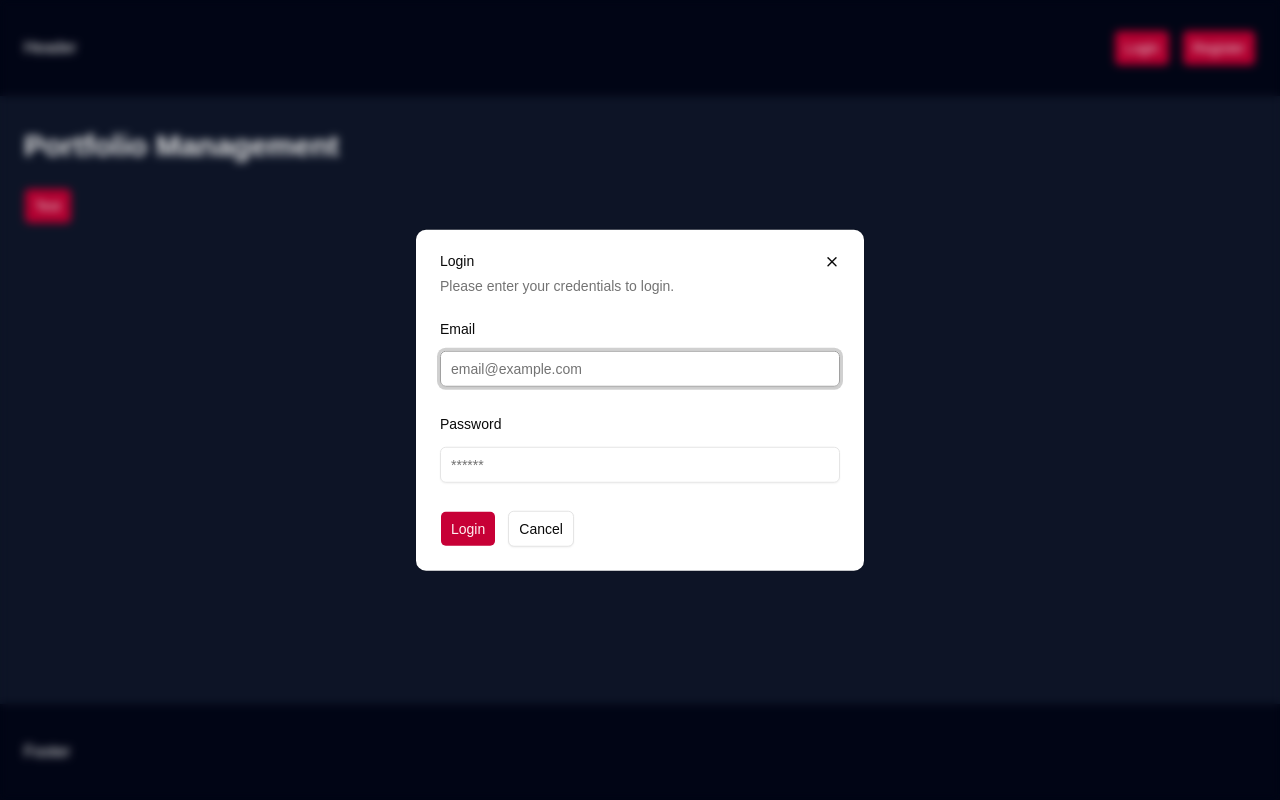
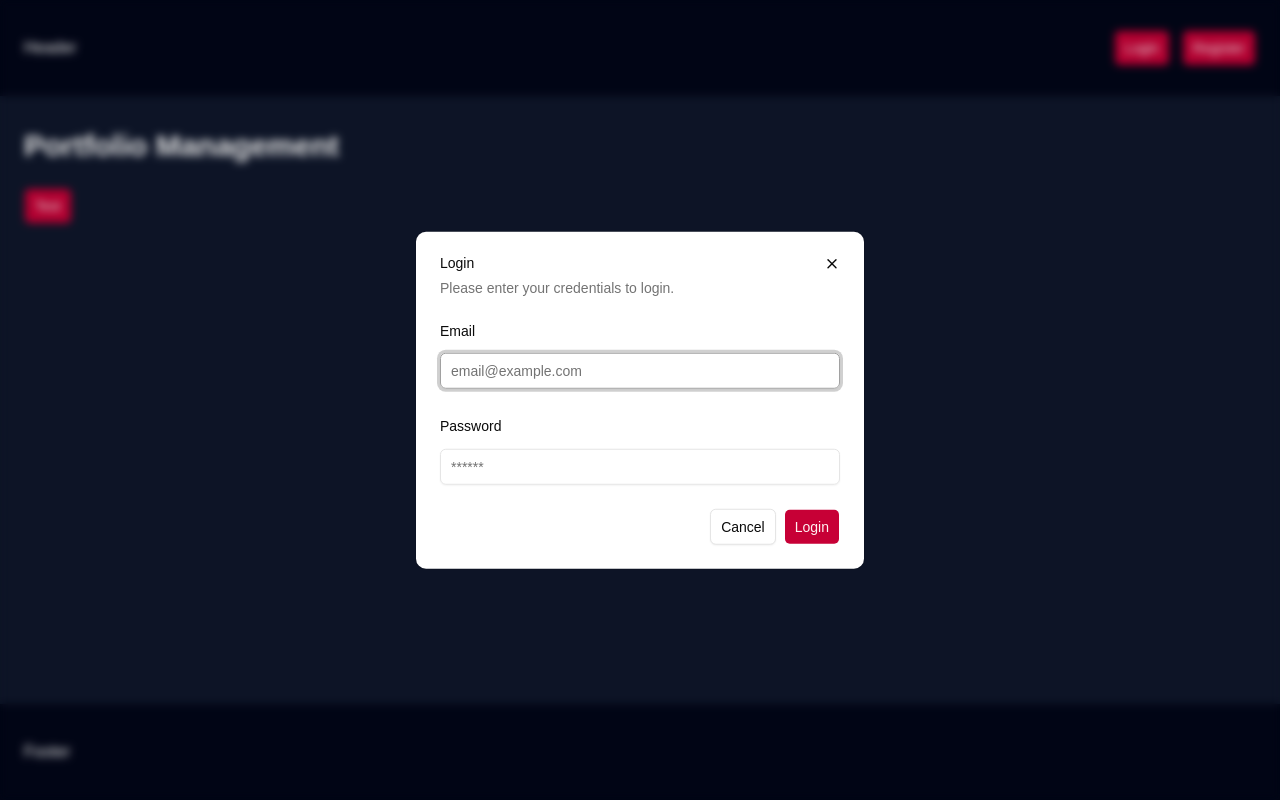
Before and after one commit to bilalkinali/PortfolioManagement.Api, a React (Vite) app in the folder portfoliomanagement.web/: page / in a window 1280 px wide. Both pictures are taken after a click on the button "Login". Built offline with nearby package versions, Linux system fonts and the light colour scheme.

Commit message:
some cleanup on responsibility in login dialog and login form regarding where buttons are placed. Moved Cancel and Login button to DialogFooter.

```diff
--- a/portfoliomanagement.web/src/features/auth/login/components/LoginDialog.tsx
+++ b/portfoliomanagement.web/src/features/auth/login/components/LoginDialog.tsx
@@ -1,6 +1,7 @@
-import { useState } from "react"
+import { useState, useRef } from "react"
 import { Button } from "@/components/ui/button"
-import { Dialog, DialogContent, DialogDescription, DialogHeader, DialogTitle, DialogTrigger } from "@/components/ui/dialog"
+import { Spinner } from "@/components/ui/spinner"
+import { Dialog, DialogContent, DialogDescription, DialogHeader, DialogFooter, DialogTitle, DialogTrigger } from "@/components/ui/dialog"
 import LoginForm from "./LoginForm"
 import { login as loginRequest } from "../api/login"
 import type { LoginRequest } from "../api/login"
@@ -14,11 +15,12 @@ export default function LoginDialog({ onSuccess }: LoginDialogProps) {
     const [open, setOpen] = useState(false);
     const [errorMessage, setErrorMessage] = useState<string | null>(null);
     const [isSubmitting, setIsSubmitting] = useState(false);
+    const formRef = useRef<HTMLFormElement>(null);
 
     const { login } = useAuth();
 
     function handleOpenChange(nextOpen: boolean) {
-        if (isSubmitting) return; // Prevent closing the dialog while submitting
+        if (!nextOpen && isSubmitting) return; // Prevent closing while submitting
         setOpen(nextOpen);
     }
 
@@ -31,13 +33,10 @@ export default function LoginDialog({ onSuccess }: LoginDialogProps) {
         setErrorMessage(null);
         setIsSubmitting(true);
 
-        const request: LoginRequest = {
-            email,
-            password
-        };
+        const request: LoginRequest = { email, password };
 
         try {
-            //await new Promise(resolve => setTimeout(resolve, 5000)); // Debug spinner
+            await new Promise(resolve => setTimeout(resolve, 2000)); // Debug spinner
 
             const response = await loginRequest(request);
 
@@ -80,11 +79,26 @@ export default function LoginDialog({ onSuccess }: LoginDialogProps) {
                 </DialogHeader>
 
                 <LoginForm
+                    ref={formRef}
                     onSubmit={handleSubmit}
-                    onCancel={handleCancel}
                     isSubmitting={isSubmitting}
-                    errorMessage={errorMessage}
-                />
+                    errorMessage={errorMessage} />
+
+                <DialogFooter>
+                    <Button
+                        type="button"
+                        variant="outline"
+                        onClick={handleCancel}
+                        disabled={isSubmitting}>
+                        Cancel
+                    </Button>
+                    <Button
+                        type="button"
+                        onClick={() => formRef.current?.requestSubmit()}
+                        disabled={isSubmitting}>
+                        {isSubmitting ? <>Logging in...<Spinner className="mr-2" /></> : "Login"}
+                    </Button>
+                </DialogFooter>
 
             </DialogContent>
         </Dialog>
--- a/portfoliomanagement.web/src/features/auth/login/components/LoginForm.tsx
+++ b/portfoliomanagement.web/src/features/auth/login/components/LoginForm.tsx
@@ -1,25 +1,22 @@
-import { useState, type FormEvent } from "react"
-import { Button } from "@/components/ui/button"
+import { useState, type FormEvent, type RefObject } from "react"
 import { Input } from "@/components/ui/input"
-import { Spinner }from "@/components/ui/spinner"
 import { Field, FieldGroup, FieldLabel } from "@/components/ui/field"
 
 type LoginFormProps = {
+    ref: RefObject<HTMLFormElement>;
     onSubmit: (email: string, password: string) => Promise<void>;
-    onCancel: () => void;
     isSubmitting: boolean;
     errorMessage: string | null;
 }
 
 export default function LoginForm({
+    ref,
     onSubmit,
-    onCancel,
     isSubmitting,
     errorMessage
 }: LoginFormProps) {
     const [email, setEmail] = useState("");
     const [password, setPassword] = useState("");
-
 
 
     async function handleSubmit(e: FormEvent<HTMLFormElement>) {
@@ -29,7 +26,7 @@ export default function LoginForm({
 
 
     return (
-        <form onSubmit={handleSubmit}>
+        <form ref={ref} onSubmit={handleSubmit}>
             <FieldGroup>
                 <Field>
                     <FieldLabel htmlFor="login-email">Email</FieldLabel>
@@ -39,7 +36,8 @@ export default function LoginForm({
                         value={email}
                         placeholder="email@example.com"
                         disabled={isSubmitting}
-                        onChange={(e) => setEmail(e.target.value)} />
+                        onChange={(e) => setEmail(e.target.value)}
+                        required />
                 </Field>
                 <Field>
                     <FieldLabel htmlFor="login-password">Password</FieldLabel>
@@ -49,28 +47,12 @@ export default function LoginForm({
                         value={password}
                         placeholder="******"
                         disabled={isSubmitting}
-                        onChange={(e) => setPassword(e.target.value)} />
+                        onChange={(e) => setPassword(e.target.value)}
+                        required />
                 </Field>
 
                 {errorMessage && <p>{errorMessage}</p>}
-
-                <Field orientation="horizontal">
-                    <Button
-                        type="submit"
-                        disabled={isSubmitting}>
-                        Login
-                        { isSubmitting && <Spinner className="mr-2" />}
-                    </Button>
-
-                    <Button
-                        type="button"
-                        variant="outline"
-                        onClick={onCancel}
-                        disabled={isSubmitting}>
-                        Cancel
-                    </Button>
-                </Field>
             </FieldGroup>
         </form>
-    );
+    )
 }
```
Also changed, not shown: 1 other file (tests, documents, lock files or other folders).
